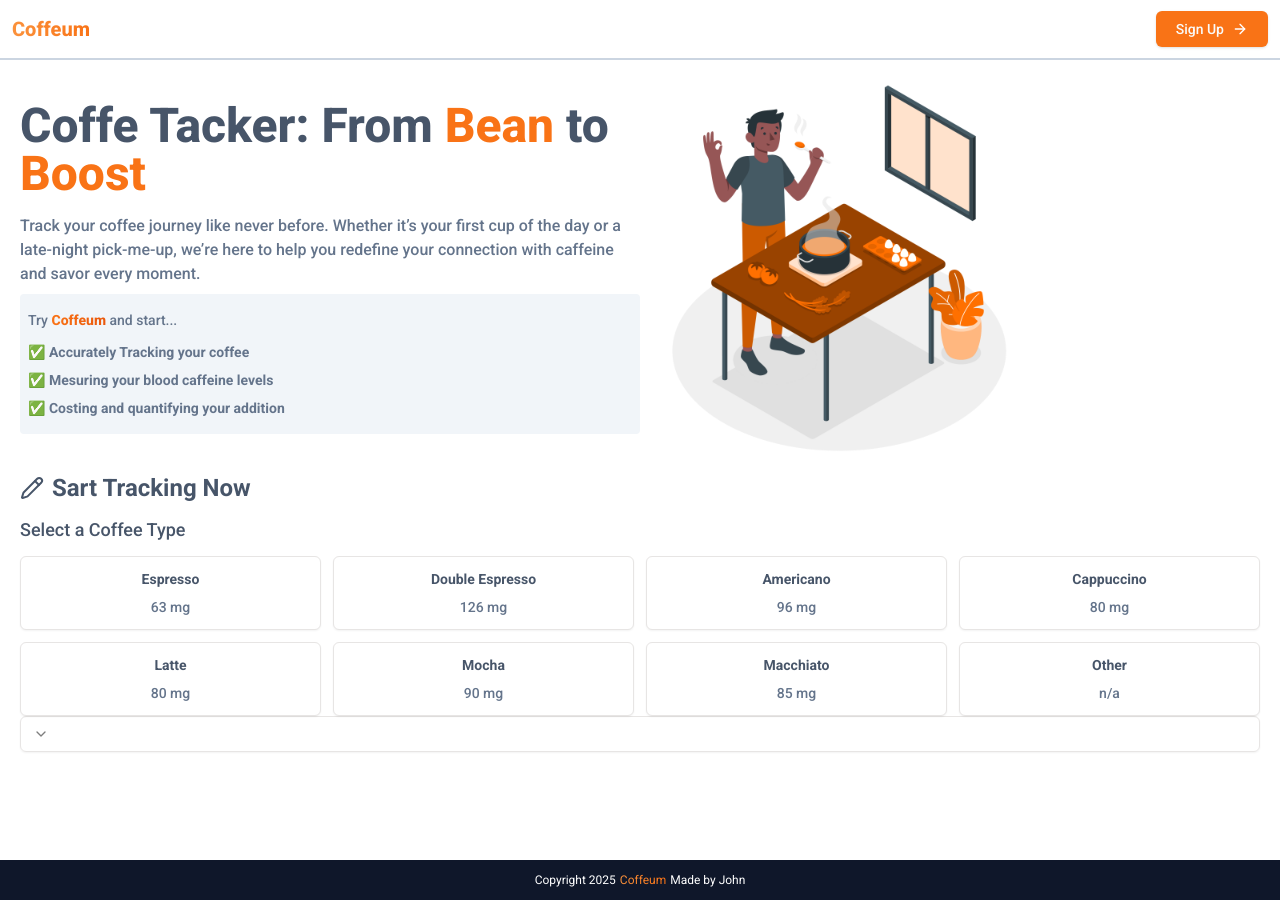
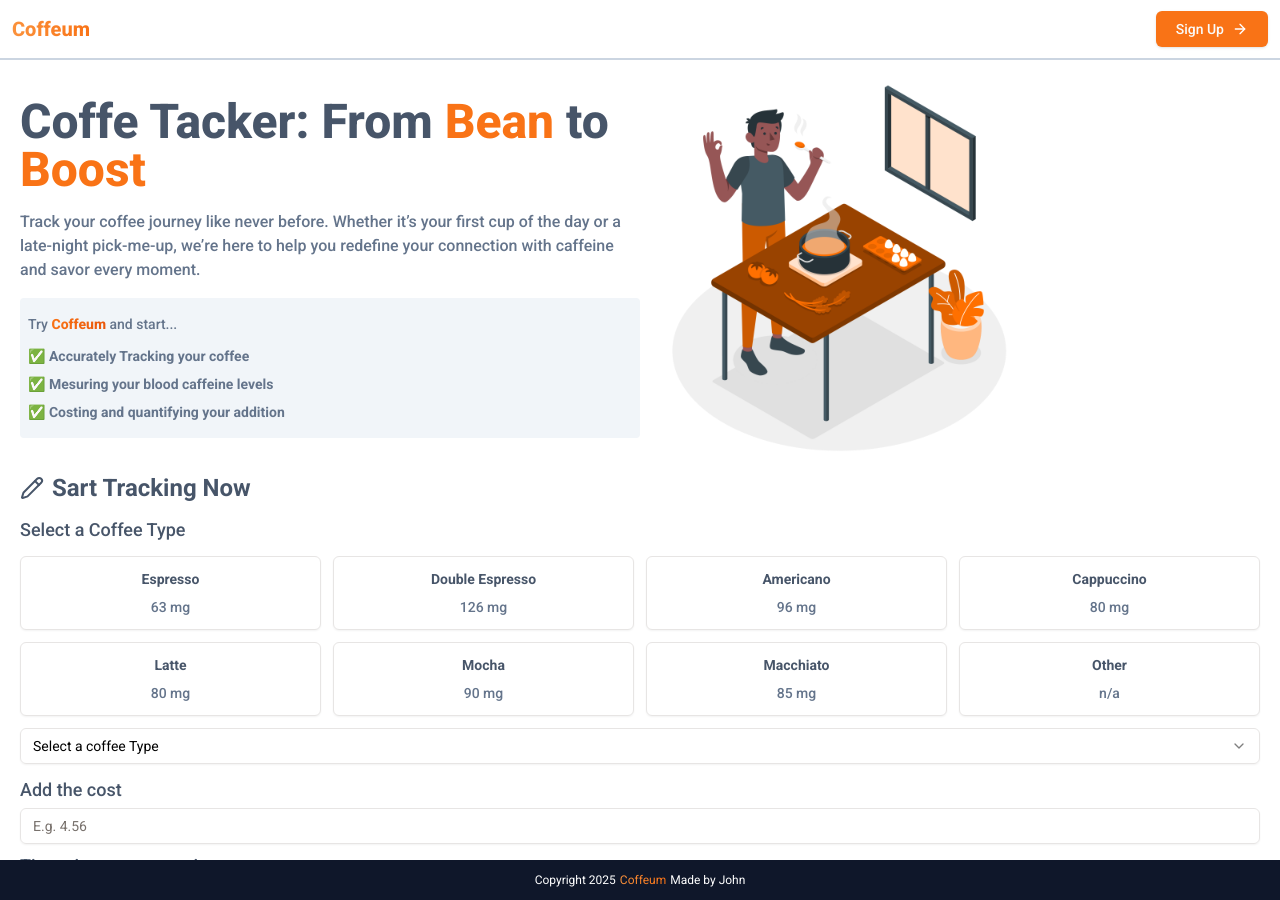
Before and after one commit to Johnsdevpro/Coffee-Tracker, a React (Vite) app: page / in a window 1280 px wide. Built offline with nearby package versions, Linux system fonts and the light colour scheme.

Commit message:
Designed the Coffe Entry adding form

```diff
--- a/src/components/CoffeeForm.jsx
+++ b/src/components/CoffeeForm.jsx
@@ -1,9 +1,18 @@
 import { coffeeOptions } from "@/lib/utils";
 import { Pencil } from "lucide-react";
 import { Button } from "./ui/button";
-import { Select, SelectTrigger } from "./ui/select";
+import {
+  Select,
+  SelectContent,
+  SelectItem,
+  SelectTrigger,
+  SelectValue,
+} from "./ui/select";
+import { useState } from "react";
+import { Input } from "./ui/input";
 
 const CoffeeForm = () => {
+  const [selectedCoffee, setSelectedCoffe] = useState("");
   return (
     <>
       <div>
@@ -42,10 +51,89 @@ const CoffeeForm = () => {
             <p className="text-xs md:text-sm font-medium text-slate-500">n/a</p>
           </Button>
         </div>
-        <div>
-          <Select>
-            <SelectTrigger></SelectTrigger>
+        <div className="mt-3">
+          <Select onValueChange={setSelectedCoffe} value={selectedCoffee}>
+            <SelectTrigger>
+              <SelectValue placeholder="Select a coffee Type" />
+            </SelectTrigger>
+
+            <SelectContent>
+              {coffeeOptions.map((coffeeOption, coffeeOptionIndex) => {
+                return (
+                  <SelectItem
+                    key={coffeeOptionIndex}
+                    value={coffeeOption.name.toLowerCase()}
+                  >
+                    {coffeeOption.name} ({coffeeOption.caffeine}mg)
+                  </SelectItem>
+                );
+              })}
+            </SelectContent>
           </Select>
+        </div>
+        <div className="flex flex-col mt-3">
+          <h4 className="text-slate-600 font-medium text-xs md:text-lg">
+            Add the cost
+          </h4>
+          <Input
+            type="number"
+            placeholder="E.g. 4.56"
+            className="mt-1"
+            min="0"
+          />
+          <h4 className="text-slate-600 font-medium text-xs md:text-lg mt-2">
+            Time since consumption
+          </h4>
+          <div className="grid grid-cols-2 gap-3">
+            <div>
+              <h6 className="text-sm text-slate-500 font-medium mt-1">Hours</h6>
+              <Select id="hours-select">
+                <SelectTrigger>
+                  <SelectValue placeholder="Hour" />
+                </SelectTrigger>
+                <SelectContent>
+                  {[
+                    0, 1, 2, 3, 4, 5, 6, 7, 8, 9, 10, 11, 12, 13, 14, 15, 16,
+                    17, 13, 19, 20, 21, 22, 23,
+                  ].map((hour, hourIndex) => {
+                    return (
+                      <SelectItem
+                        key={hourIndex}
+                        value={hour}
+                        className="text-sm font-medium text-slate-500"
+                      >
+                        {hour}
+                      </SelectItem>
+                    );
+                  })}
+                </SelectContent>
+              </Select>
+            </div>
+            <div>
+              <h6 className="text-sm text-slate-500 font-medium mt-1">Mins</h6>
+              <Select id="mins-select">
+                <SelectTrigger>
+                  <SelectValue placeholder="Min" />
+                </SelectTrigger>
+                <SelectContent>
+                  {[4, 10, 15, 30, 45].map((min, minIndex) => {
+                    return (
+                      <SelectItem
+                        key={minIndex}
+                        value={min}
+                        className="text-sm font-medium text-slate-500"
+                      >
+                        {min}
+                      </SelectItem>
+                    );
+                  })}
+                </SelectContent>
+              </Select>
+            </div>
+          </div>
+          <Button className="h-[40px] mt-4">
+            <p>Add Entry</p>
+          </Button>
         </div>
       </div>
     </>
--- a/src/components/Hero.jsx
+++ b/src/components/Hero.jsx
@@ -14,7 +14,7 @@ const Hero = () => {
             cup of the day or a late-night pick-me-up, we’re here to help you
             redefine your connection with caffeine and savor every moment.
           </p>
-          <div className="w-full p-2 bg-slate-100 mt-2 rounded-sm">
+          <div className="w-full p-2 bg-slate-100 mt-4 rounded-sm">
             <p className="text-xs md:text-sm text-slate-500 font-medium mt-2">
               Try{" "}
               <span className="font-extrabold bg-gradient-to-r from-orange-500 to-orange-600 text-transparent bg-clip-text">
--- /dev/null
+++ b/src/components/ui/input.jsx
@@ -0,0 +1,19 @@
+import * as React from "react"
+
+import { cn } from "@/lib/utils"
+
+const Input = React.forwardRef(({ className, type, ...props }, ref) => {
+  return (
+    (<input
+      type={type}
+      className={cn(
+        "flex h-9 w-full rounded-md border border-input bg-transparent px-3 py-1 text-base shadow-sm transition-colors file:border-0 file:bg-transparent file:text-sm file:font-medium file:text-foreground placeholder:text-muted-foreground focus-visible:outline-none focus-visible:ring-1 focus-visible:ring-ring disabled:cursor-not-allowed disabled:opacity-50 md:text-sm",
+        className
+      )}
+      ref={ref}
+      {...props} />)
+  );
+})
+Input.displayName = "Input"
+
+export { Input }
```
